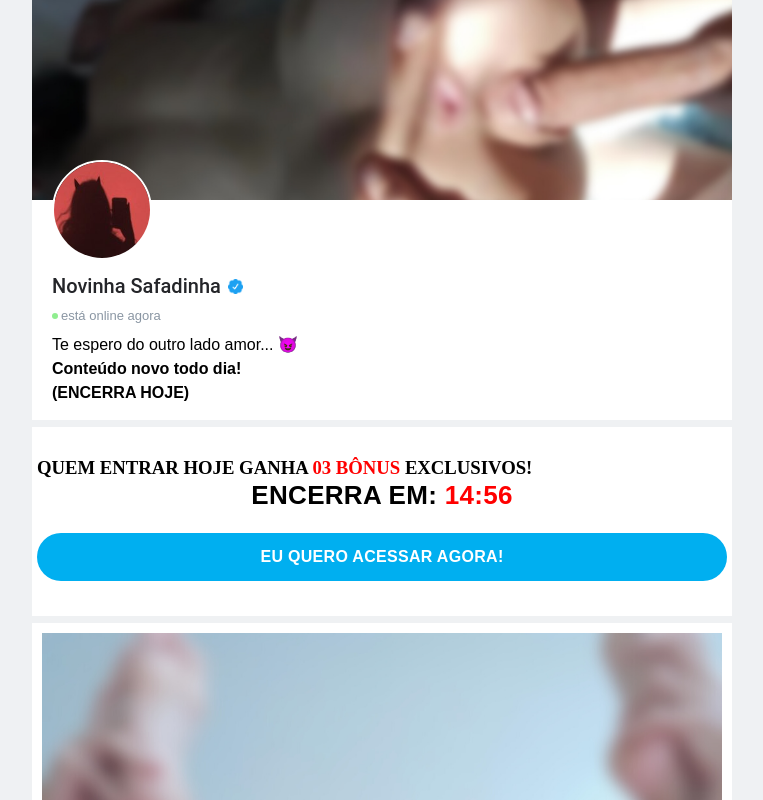
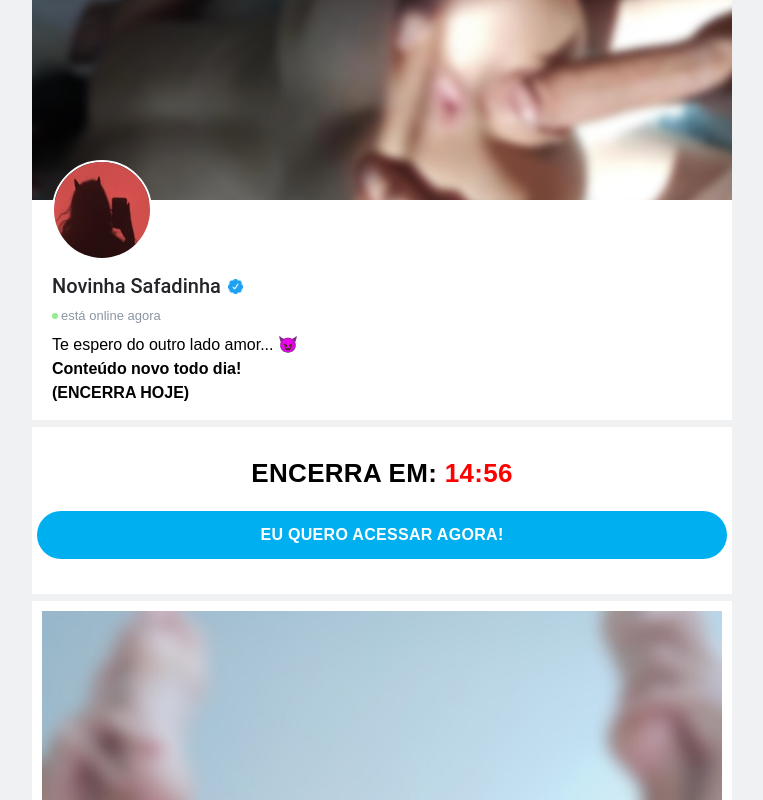
Before and after one commit to conteudos/conteudos.github.io, a plain HTML site: page go/index.html in a window 1280 px wide. Shown: the top 800 px of the page, without its empty margins (258-1021 px from the left). Drawn offline with Linux system fonts and the light colour scheme.

Commit message:
Update index.html

```diff
--- a/go/index.html
+++ b/go/index.html
@@ -41,8 +41,7 @@
         </section>
 
         <section class="offer">
-            <h3 class="scaercity">QUEM ENTRAR HOJE GANHA <span style="color:red;">03 BÔNUS</span> EXCLUSIVOS!</h3>
-            <h4 class="scarcity">ENCERRA EM: <span id="time">15:00</span></h4>
+            <h3 class="scarcity">ENCERRA EM: <span id="time">15:00</span></h3>
             <a href="https://pay.kiwify.com.br/US3v2Px" target="_blank" rel="noopener noreferrer">
                 <button class="btn">EU QUERO ACESSAR AGORA!</button>
             </a>
```
